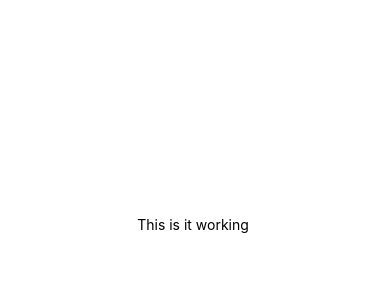
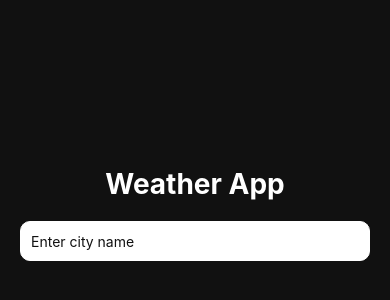
Before and after one commit to OlsJacob-FS/WeatherApp, a React Native app: screen / in a window 390 px wide. Shown: the part 198-498 px from the top of the page. Built offline with nearby package versions, Linux system fonts and the light colour scheme.

Commit message:
Added styling to page

```diff
--- a/App.js
+++ b/App.js
@@ -19,13 +19,33 @@ export default function App() {
         );
         setWeather(response.data);
       } catch (error) {
-        console.error(error);
+        console.error("Error while featching weather data", error);
       }
+  }
+  //Handle city input from user
+  const handleInputChange = (text) => {
+    setCity(text);
+    if(text.length > 2) {
+      fetchWeather(text);
+    }
+  }
 
-  }
   return (
     <View style={styles.container}>
-      <Text>This is it working </Text>
+      <Text style={styles.title}>Weather App</Text>
+      <TextInput
+        style={styles.input}
+        onChangeText={text => handleInputChange(text)}
+        value={city}
+        placeholder='Enter city name'
+      />
+      {weather && (
+        <View style={styles.watherContainer}>
+          <Text stytle={styles.city}>{weather.name}</Text>
+          <Text stytle={styles.temp}>{weather.main.temp}</Text>
+          <Text stytle={styles.desc}>{weather.weather[0].description}</Text>
+          </View>
+      )}
     </View>
   );
 }
@@ -33,8 +53,41 @@ export default function App() {
 const styles = StyleSheet.create({
   container: {
     flex: 1,
-    backgroundColor: '#fff',
+    justifyContent: 'center',
     alignItems: 'center',
-    justifyContent: 'center',
+    padding: 20,
+    backgroundColor: '#111111',
   },
+  title: {
+    color: '#ffffff',
+    fontWeight: "bold",
+    fontSize: 28,
+    marginBottom: 20,
+  },
+  input: {
+    width: '100%',
+    height: 40,
+    padding: 10,
+    borderColor: `#ffffff`,
+    borderWidth: 1,
+    borderRadius: 10,
+    marginBottom: 20,
+    backgroundColor: '#ffffff',
+    color: '#111111',
+  },
+  weatherContainer: {
+    alignItems: 'center',
+  },
+  city: {
+    fontSize: 20,
+    fontWeight: 'bold',
+    color: '#ffffff',
+
+  },
+  desc: {
+    fontSize: 16,
+    textTransform: 'capitalize',
+    color: '#ffffff',
+
+  }
 });
```
